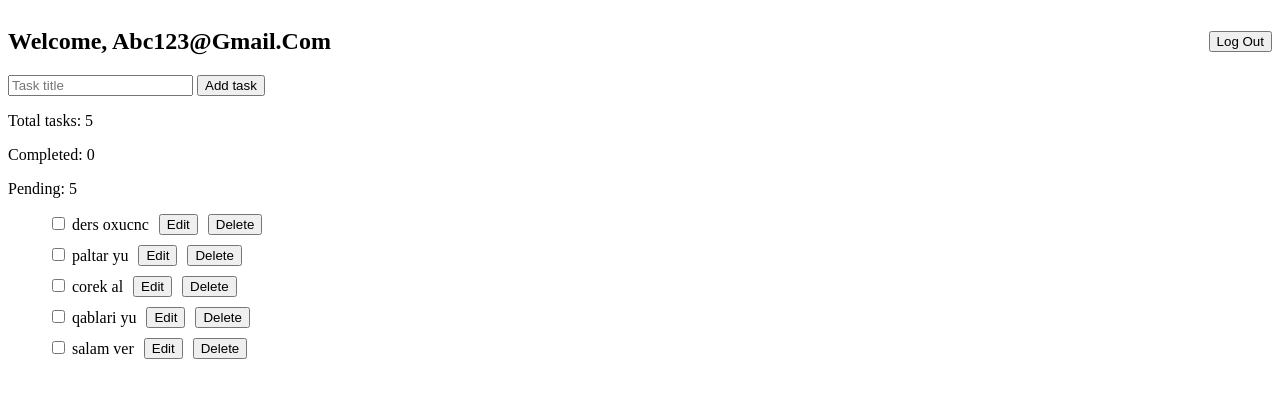
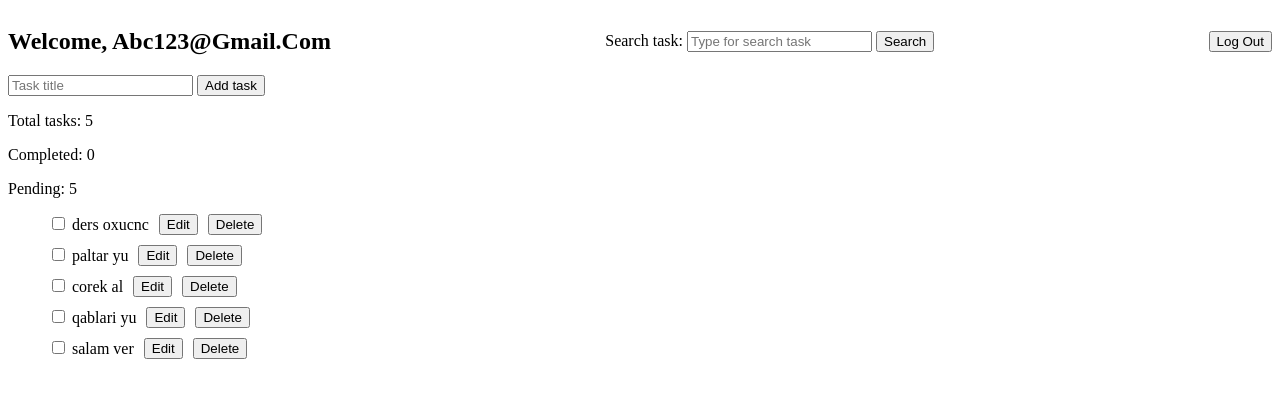
Before and after one commit to alimehdizad3/todolist-app, a Django app: page /welcome in a window 1280 px wide. Shown: the top 398 px of the page. Run offline with Django 5.2, Linux system fonts and the light colour scheme; a user stored in the database is signed in; data comes from the database, SQL or seed files in the repository; both versions use the stored data as it was after the commit.

Commit message:
Add task search and preserve search state

```diff
--- a/ToDoAPI/templates/ToDoAPI/welcome.html
+++ b/ToDoAPI/templates/ToDoAPI/welcome.html
@@ -10,6 +10,13 @@
 <body>
     <nav>
         <h1>Welcome, {{ request.user.username|title }}</h1>
+        <div>
+            <form method="GET">
+                <label>Search task:</label>
+                <input type="text" name="search" placeholder="Type for search task" value="{{ search }}">
+                <button type="submit">Search</button>
+            </form>
+        </div>
         <a href="{% url 'logout' %}">
             <button>Log Out</button>
         </a>
@@ -34,10 +41,11 @@
             <li id="todo-{{ todo.id }}">
                 <form method="post" action="{% url 'edit' todo.id %}">
                     {% csrf_token %}
+                    <input type="hidden" name="next" value="/welcome?search={{ search }}">
                     <input value="{{ todo.title }}" name="new_todo" required>
                     <button type="submit">Save</button>
                 </form>
-                <a href="{% url 'welcome' %}">
+                <a href="{% url 'welcome' %}?search={{ search }}">
                     <button>Cancel</button>
                 </a>
             </li>
@@ -46,6 +54,7 @@
         <li id="todo-{{ todo.id }}">
             <form method="post" action="{% url 'toggle' todo.id %}">
                 {% csrf_token %}
+                <input type="hidden" name="next" value="{{ request.get_full_path }}">
                 <input type="checkbox" name="completed" onchange="this.form.submit();"
                 {% if todo.completed %}
                 checked
@@ -58,12 +67,13 @@
                 </span>
             </form>
                 <!-- Edit task-->
-            <a href="{% url 'edit' todo.id %}">
+            <a href="{% url 'edit' todo.id %}?search={{ search }}">
                 <button>Edit</button>
             </a>
                 <!-- Delete task-->
             <form method="post" action="{% url 'delete' todo.id %}">
                 {% csrf_token %}
+                <input type="hidden" name="next" value="{{ request.get_full_path }}">
                 <button type="submit" name="delete">Delete</button>
             </form>
         </li>
--- a/ToDoAPI/views.py
+++ b/ToDoAPI/views.py
@@ -52,10 +52,17 @@ def welcome(request):
         return redirect('/welcome')
 
     todos = Todo.objects.filter(user=request.user).order_by('-created_at')
+    search = request.GET.get("search")
+    if search:
+        search = search.strip()
+        todos = todos.filter(title__icontains=search)
+    else:
+        search=""
+
     total = todos.count()
     c_count = todos.filter(completed=True).count()
     u_count = todos.filter(completed=False).count()
-    return render(request, 'ToDoAPI/welcome.html', {"todos" : todos, "total" : total, "completed" : c_count, "uncompleted" : u_count})
+    return render(request, 'ToDoAPI/welcome.html', {"todos" : todos, "total" : total, "completed" : c_count, "uncompleted" : u_count, "search" : search})
 
 
 def logout_view(request):
@@ -68,14 +75,16 @@ def toggle_todo(request, todo_id):
         todo = get_object_or_404(Todo, id=todo_id, user=request.user)
         todo.completed = not todo.completed
         todo.save()
-    return redirect('/welcome')
+    next_url = request.POST.get("next", "/welcome")
+    return redirect(next_url)
 
 @login_required
 def delete_task(request, todo_id):
     if request.method == "POST":
         todo = get_object_or_404(Todo, id=todo_id, user=request.user)
         todo.delete()
-    return redirect('/welcome')
+    next_url = request.POST.get("next", "/welcome")
+    return redirect(next_url)
 
 @login_required
 def edit_task(request, todo_id):
@@ -85,6 +94,10 @@ def edit_task(request, todo_id):
         if new_todo:
             todo.title = new_todo
             todo.save()
-        return redirect('/welcome')
+        next_url = request.POST.get("next", "/welcome")
+        return redirect(next_url)
     todos = Todo.objects.filter(user=request.user).order_by('-created_at')
-    return render(request, 'ToDoAPI/welcome.html', {"todos" : todos, "editing_id" : todo_id})
+    search = request.GET.get("search", "")
+    if search:
+        todos = todos.filter(title__icontains=search)
+    return render(request, 'ToDoAPI/welcome.html', {"todos" : todos, "editing_id" : todo_id, "search" : search})
```
Also changed, not shown: db.sqlite3.
